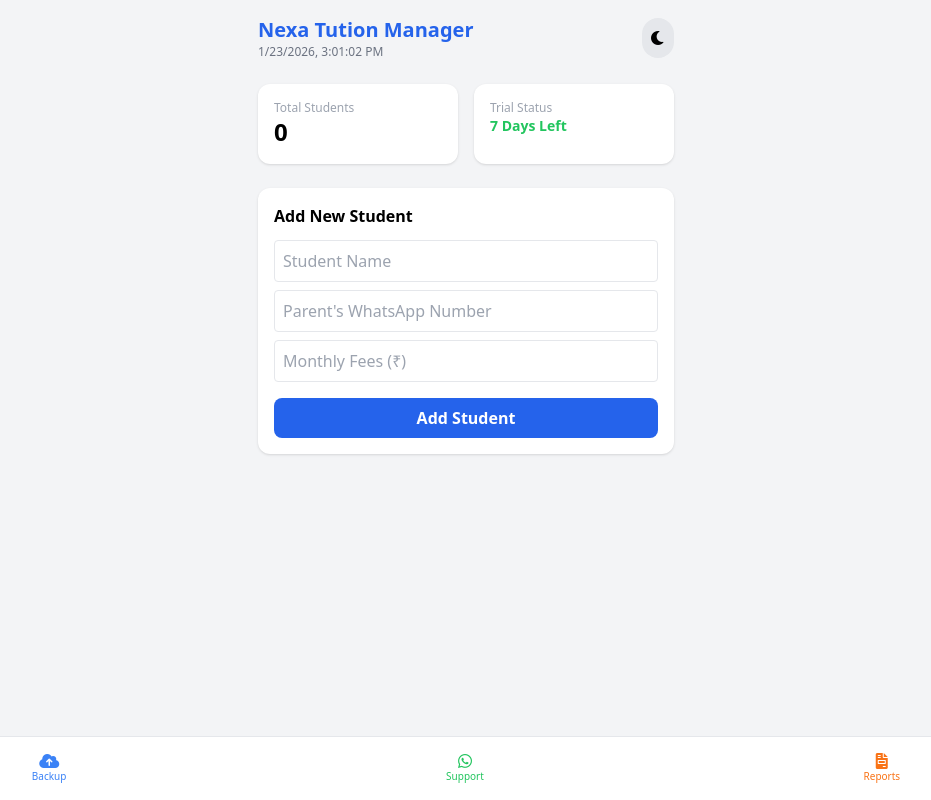
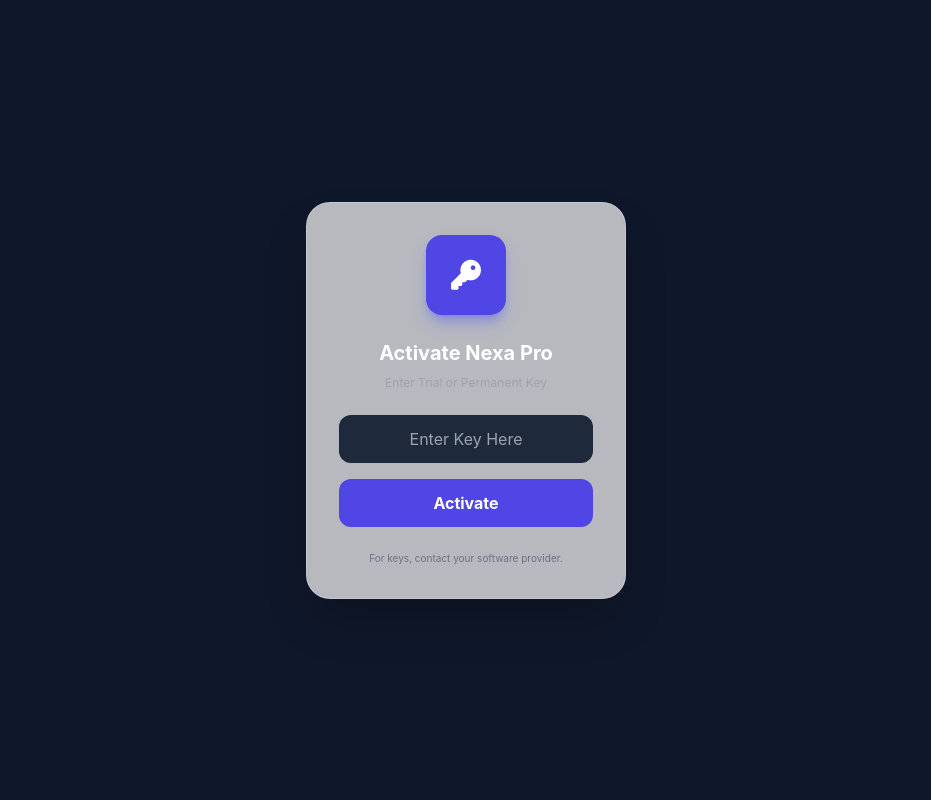
Before and after one commit to khageshking24-lang/Tution-manager2.0, a plain HTML site: page index.html in a window 1280 px wide. Shown: the whole page, without its empty margins (174-1105 px from the left). Drawn offline with nearby package versions, Linux system fonts and the light colour scheme.

Commit message:
Update index.html

```diff
--- a/index.html
+++ b/index.html
@@ -3,165 +3,144 @@
 <head>
     <meta charset="UTF-8">
     <meta name="viewport" content="width=device-width, initial-scale=1.0">
-    <title>Nexa Tution Manager Pro</title>
+    <title>Nexa Tution Pro | Premium Edition</title>
     <script src="https://cdn.tailwindcss.com"></script>
-    <link rel="stylesheet" href="https://cdnjs.cloudflare.com/ajax/libs/font-awesome/6.0.0/css/all.min.css">
+    <link href="https://cdnjs.cloudflare.com/ajax/libs/font-awesome/6.0.0/css/all.min.css" rel="stylesheet">
     <style>
-        .dark-mode { background-color: #1a202c; color: #e2e8f0; }
-        .lock-overlay {
-            position: fixed; top: 0; left: 0; width: 100%; height: 100%;
-            background: rgba(0,0,0,0.9); display: flex; flex-direction: column;
-            justify-content: center; align-items: center; z-index: 9999; color: white;
-        }
+        :root { --primary: #6366f1; --bg: #f8fafc; }
+        .dark-mode { --bg: #0f172a; color: white; }
+        body { background-color: var(--bg); font-family: 'Inter', sans-serif; }
+        .glass { background: rgba(255, 255, 255, 0.7); backdrop-filter: blur(10px); border: 1px solid rgba(255,255,255,0.2); }
+        .dark-mode .glass { background: rgba(30, 41, 59, 0.7); border: 1px solid rgba(255,255,255,0.05); }
+        .lock-overlay { position: fixed; inset: 0; background: #0f172a; z-index: 10000; display: flex; align-items: center; justify-content: center; }
     </style>
 </head>
-<body class="bg-gray-100 transition-colors duration-300" id="bodyTag">
+<body id="appBody">
 
-    <div id="lockScreen" class="lock-overlay hidden">
-        <i class="fas fa-user-shield text-6xl mb-4 text-blue-500"></i>
-        <h2 class="text-2xl font-bold mb-2">Trial Expired!</h2>
-        <p class="mb-4 text-gray-400">Please enter your Permanent Key to continue.</p>
-        <input type="text" id="licenseInput" placeholder="Enter Key Here" class="p-2 rounded text-black mb-4 w-64 text-center">
-        <button onclick="checkLicense()" class="bg-blue-600 px-8 py-2 rounded-full font-bold">ACTIVATE NOW</button>
-        <p class="mt-6 text-sm">Contact: 8882737014 | Nexa AI</p>
+    <div id="activationScreen" class="lock-overlay">
+        <div class="glass p-8 rounded-3xl w-80 text-center shadow-2xl">
+            <div class="w-20 h-20 bg-indigo-600 rounded-2xl mx-auto mb-6 flex items-center justify-center shadow-lg shadow-indigo-500/50">
+                <i class="fas fa-key text-3xl text-white"></i>
+            </div>
+            <h2 class="text-xl font-bold text-white mb-2">Activate Nexa Pro</h2>
+            <p class="text-gray-400 text-xs mb-6">Enter Trial or Permanent Key</p>
+            <input type="text" id="keyInput" placeholder="Enter Key Here" class="w-full bg-slate-800 border-none rounded-xl p-3 text-white text-center mb-4 focus:ring-2 focus:ring-indigo-500">
+            <button onclick="activateApp()" class="w-full bg-indigo-600 hover:bg-indigo-700 text-white font-bold py-3 rounded-xl transition-all">Activate</button>
+            <p class="mt-6 text-[10px] text-gray-500">For keys, contact your software provider.</p>
+        </div>
     </div>
 
-    <div class="max-w-md mx-auto p-4 pb-24">
-        <header class="flex justify-between items-center mb-6">
+    <div class="max-w-md mx-auto p-6">
+        <header class="flex justify-between items-center mb-8">
             <div>
-                <h1 class="text-xl font-bold text-blue-600">Nexa Tution Manager</h1>
-                <p id="liveClock" class="text-xs text-gray-500"></p>
+                <span class="text-[10px] font-bold tracking-widest text-indigo-500 uppercase">Premium Management</span>
+                <h1 class="text-2xl font-black text-slate-800 dark:text-white">Tution Manager</h1>
             </div>
-            <button onclick="toggleDarkMode()" class="p-2 rounded-full bg-gray-200 dark:bg-gray-700">
-                <i class="fas fa-moon"></i>
+            <button onclick="toggleTheme()" class="w-10 h-10 rounded-xl glass flex items-center justify-center">
+                <i class="fas fa-moon text-indigo-500"></i>
             </button>
         </header>
 
-        <div class="grid grid-cols-2 gap-4 mb-6">
-            <div class="bg-white dark:bg-gray-800 p-4 rounded-xl shadow">
-                <p class="text-xs text-gray-400">Total Students</p>
-                <h3 id="studentCount" class="text-2xl font-bold">0</h3>
+        <div class="grid grid-cols-2 gap-4 mb-8">
+            <div class="glass p-5 rounded-3xl shadow-sm">
+                <div class="text-indigo-500 mb-2"><i class="fas fa-users"></i></div>
+                <div class="text-2xl font-bold" id="totalStudents">0</div>
+                <div class="text-[10px] text-gray-400 uppercase">Students</div>
             </div>
-            <div class="bg-white dark:bg-gray-800 p-4 rounded-xl shadow">
-                <p class="text-xs text-gray-400">Trial Status</p>
-                <h3 id="trialDaysDisplay" class="text-sm font-bold text-green-500">Active</h3>
+            <div class="glass p-5 rounded-3xl shadow-sm border-b-4 border-indigo-500">
+                <div class="text-indigo-500 mb-2"><i class="fas fa-clock"></i></div>
+                <div class="text-sm font-bold" id="statusLabel">Checking...</div>
+                <div class="text-[10px] text-gray-400 uppercase">License</div>
             </div>
         </div>
 
-        <div class="bg-white dark:bg-gray-800 p-4 rounded-xl shadow mb-6">
-            <h4 class="font-bold mb-3">Add New Student</h4>
-            <input type="text" id="sName" placeholder="Student Name" class="w-full mb-2 p-2 rounded border dark:bg-gray-700 dark:border-gray-600">
-            <input type="text" id="sPhone" placeholder="Parent's WhatsApp Number" class="w-full mb-2 p-2 rounded border dark:bg-gray-700 dark:border-gray-600">
-            <input type="number" id="sFees" placeholder="Monthly Fees (₹)" class="w-full mb-4 p-2 rounded border dark:bg-gray-700 dark:border-gray-600">
-            <button onclick="addStudent()" class="w-full bg-blue-600 text-white py-2 rounded-lg font-bold">Add Student</button>
+        <div class="glass p-6 rounded-3xl mb-8 shadow-sm">
+            <h3 class="text-sm font-bold mb-4 flex items-center gap-2">
+                <i class="fas fa-plus-circle text-indigo-500"></i> Add Student
+            </h3>
+            <div class="space-y-3">
+                <input type="text" id="name" placeholder="Name" class="w-full p-3 rounded-xl bg-slate-50 dark:bg-slate-800 border-none focus:ring-1 focus:ring-indigo-500 outline-none">
+                <input type="text" id="phone" placeholder="WhatsApp (without +91)" class="w-full p-3 rounded-xl bg-slate-50 dark:bg-slate-800 border-none focus:ring-1 focus:ring-indigo-500 outline-none">
+                <input type="number" id="fees" placeholder="Monthly Fees" class="w-full p-3 rounded-xl bg-slate-50 dark:bg-slate-800 border-none focus:ring-1 focus:ring-indigo-500 outline-none">
+                <button onclick="saveStudent()" class="w-full bg-slate-900 dark:bg-indigo-600 text-white font-bold py-3 rounded-xl mt-2 shadow-lg">Save Record</button>
+            </div>
         </div>
 
-        <div id="studentList" class="space-y-4">
-            </div>
+        <div id="listContainer" class="space-y-4"></div>
     </div>
-
-    <nav class="fixed bottom-0 left-0 right-0 bg-white dark:bg-gray-900 border-t p-4 flex justify-around items-center">
-        <button onclick="backupData()" class="text-blue-500 flex flex-col items-center">
-            <i class="fas fa-cloud-upload-alt"></i><span class="text-[10px]">Backup</span>
-        </button>
-        <a href="https://wa.me/918882737014" class="text-green-500 flex flex-col items-center">
-            <i class="fab fa-whatsapp"></i><span class="text-[10px]">Support</span>
-        </a>
-        <button onclick="exportBill()" class="text-orange-500 flex flex-col items-center">
-            <i class="fas fa-file-invoice"></i><span class="text-[10px]">Reports</span>
-        </button>
-    </nav>
 
     <script>
         const PERMANENT_KEY = "Permanentkey63793119";
-        let students = JSON.parse(localStorage.getItem('nexa_students')) || [];
+        const TRIAL_KEY = "TRIAL-7DAY";
+        let students = JSON.parse(localStorage.getItem('nexa_pro_students')) || [];
 
-        // 1. TRIAL & LOCK SYSTEM LOGIC
-        function initSecurity() {
-            let installDate = localStorage.getItem('nexa_install_date');
-            let isUnlocked = localStorage.getItem('nexa_unlocked') === 'true';
+        function activateApp() {
+            const input = document.getElementById('keyInput').value;
+            const now = new Date().getTime();
 
-            if (!installDate) {
-                installDate = new Date().getTime();
-                localStorage.setItem('nexa_install_date', installDate);
-            }
-
-            if (isUnlocked) {
-                document.getElementById('trialDaysDisplay').innerText = "Premium Life";
-                document.getElementById('trialDaysDisplay').className = "text-sm font-bold text-blue-500";
-                return;
-            }
-
-            let today = new Date().getTime();
-            let diffDays = Math.floor((today - installDate) / (1000 * 60 * 60 * 24));
-
-            if (diffDays >= 7) {
-                document.getElementById('lockScreen').classList.remove('hidden');
+            if (input === PERMANENT_KEY) {
+                localStorage.setItem('nexa_status', 'permanent');
+                location.reload();
+            } else if (input === TRIAL_KEY) {
+                localStorage.setItem('nexa_status', 'trial');
+                localStorage.setItem('nexa_start', now);
+                location.reload();
             } else {
-                document.getElementById('trialDaysDisplay').innerText = (7 - diffDays) + " Days Left";
+                alert("Invalid Key! Please contact support.");
             }
         }
 
-        function checkLicense() {
-            let input = document.getElementById('licenseInput').value;
-            if (input === PERMANENT_KEY) {
-                localStorage.setItem('nexa_unlocked', 'true');
-                alert("App Activated Successfully! Lifetime access granted.");
-                location.reload();
-            } else {
-                alert("Invalid Key! Please contact Khagesh at 8882737014");
+        function checkSecurity() {
+            const status = localStorage.getItem('nexa_status');
+            const start = localStorage.getItem('nexa_start');
+            const screen = document.getElementById('activationScreen');
+            const statusLabel = document.getElementById('statusLabel');
+
+            if (status === 'permanent') {
+                screen.classList.add('hidden');
+                statusLabel.innerText = "Lifetime";
+            } else if (status === 'trial') {
+                const now = new Date().getTime();
+                const diff = Math.floor((now - start) / (1000 * 60 * 60 * 24));
+                if (diff >= 7) {
+                    localStorage.removeItem('nexa_status');
+                    screen.classList.remove('hidden');
+                } else {
+                    screen.classList.add('hidden');
+                    statusLabel.innerText = (7 - diff) + " Days Left";
+                }
             }
         }
 
-        // 2. LIVE CLOCK
-        setInterval(() => {
-            const now = new Date();
-            document.getElementById('liveClock').innerText = now.toLocaleString();
-        }, 1000);
+        function toggleTheme() { document.getElementById('appBody').classList.toggle('dark-mode'); }
 
-        // 3. DARK MODE
-        function toggleDarkMode() {
-            document.getElementById('bodyTag').classList.toggle('dark-mode');
-        }
-
-        // 4. STUDENT MANAGEMENT
-        function addStudent() {
-            const name = document.getElementById('sName').value;
-            const phone = document.getElementById('sPhone').value;
-            const fees = document.getElementById('sFees').value;
-
-            if(name && phone && fees) {
-                students.push({ name, phone, fees, id: Date.now() });
-                saveAndRender();
-                document.getElementById('sName').value = '';
-                document.getElementById('sPhone').value = '';
-                document.getElementById('sFees').value = '';
+        function saveStudent() {
+            const n = document.getElementById('name').value;
+            const p = document.getElementById('phone').value;
+            const f = document.getElementById('fees').value;
+            if(n && p && f) {
+                students.push({ n, p, f, id: Date.now() });
+                localStorage.setItem('nexa_pro_students', JSON.stringify(students));
+                location.reload();
             }
         }
 
-        function saveAndRender() {
-            localStorage.setItem('nexa_students', JSON.stringify(students));
-            renderStudents();
-        }
-
-        function renderStudents() {
-            const list = document.getElementById('studentList');
-            document.getElementById('studentCount').innerText = students.length;
-            list.innerHTML = '';
-
+        function render() {
+            const cont = document.getElementById('listContainer');
+            document.getElementById('totalStudents').innerText = students.length;
             students.forEach(s => {
-                list.innerHTML += `
-                    <div class="bg-white dark:bg-gray-800 p-4 rounded-xl shadow flex justify-between items-center border-l-4 border-blue-500">
+                cont.innerHTML += `
+                    <div class="glass p-4 rounded-2xl flex justify-between items-center animate-fade-in">
                         <div>
-                            <h5 class="font-bold">${s.name}</h5>
-                            <p class="text-xs text-gray-500">Fees: ₹${s.fees}</p>
+                            <div class="font-bold text-sm">${s.n}</div>
+                            <div class="text-[10px] text-gray-500 font-medium tracking-tight">FEES: ₹${s.f}</div>
                         </div>
-                        <div class="flex gap-3">
-                            <button onclick="sendWA('${s.phone}', '${s.name}', '${s.fees}')" class="text-green-500 text-xl">
+                        <div class="flex gap-2">
+                            <button onclick="sendWA('${s.p}', '${s.n}', '${s.f}')" class="w-9 h-9 rounded-full bg-green-500/10 text-green-500 flex items-center justify-center">
                                 <i class="fab fa-whatsapp"></i>
                             </button>
-                            <button onclick="deleteStudent(${s.id})" class="text-red-400 text-xl">
-                                <i class="fas fa-trash"></i>
+                            <button onclick="del(${s.id})" class="w-9 h-9 rounded-full bg-red-500/10 text-red-400 flex items-center justify-center">
+                                <i class="fas fa-trash-alt"></i>
                             </button>
                         </div>
                     </div>
@@ -169,27 +148,19 @@
             });
         }
 
-        function sendWA(phone, name, fees) {
-            const msg = `Hi, This is a reminder from Nexa Tution Manager. Student: ${name}, Pending Fees: ₹${fees}. Please pay at the earliest. Thank you!`;
-            window.open(`https://wa.me/91${phone}?text=${encodeURIComponent(msg)}`);
+        function sendWA(p, n, f) {
+            const m = `Hello ${n}, this is a reminder for your pending fees of ₹${f}. - Nexa Tution Pro`;
+            window.open(`https://wa.me/91${p}?text=${encodeURIComponent(m)}`);
         }
 
-        function deleteStudent(id) {
-            students = students.filter(s => s.id !== id);
-            saveAndRender();
+        function del(id) {
+            students = students.filter(x => x.id !== id);
+            localStorage.setItem('nexa_pro_students', JSON.stringify(students));
+            location.reload();
         }
 
-        function backupData() {
-            alert("Data Syncing with Khagesh ai-nexa Cloud... Done!");
-        }
-
-        function exportBill() {
-            alert("Generating Student PDF Report... Success!");
-        }
-
-        // Initialize App
-        initSecurity();
-        renderStudents();
+        checkSecurity();
+        render();
     </script>
 </body>
-</html>
+                    </html>
```
